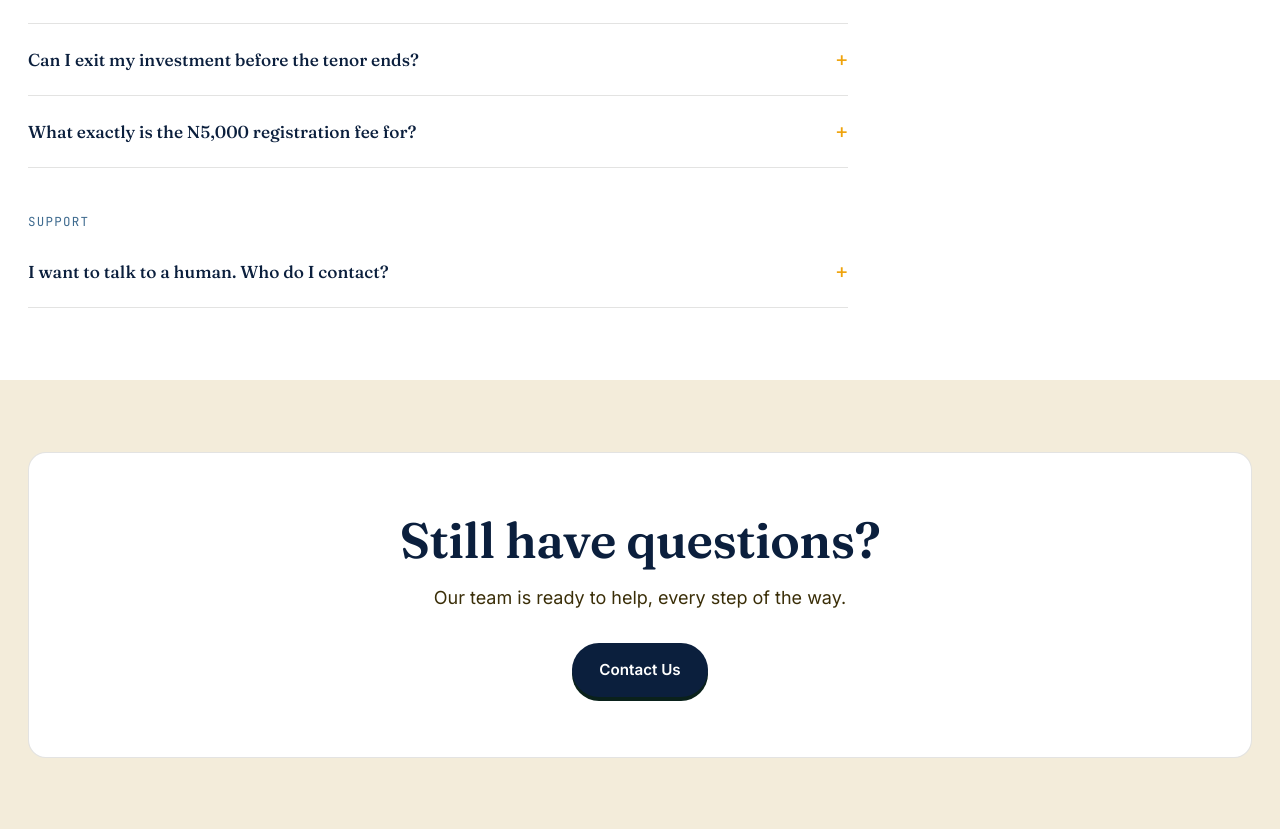
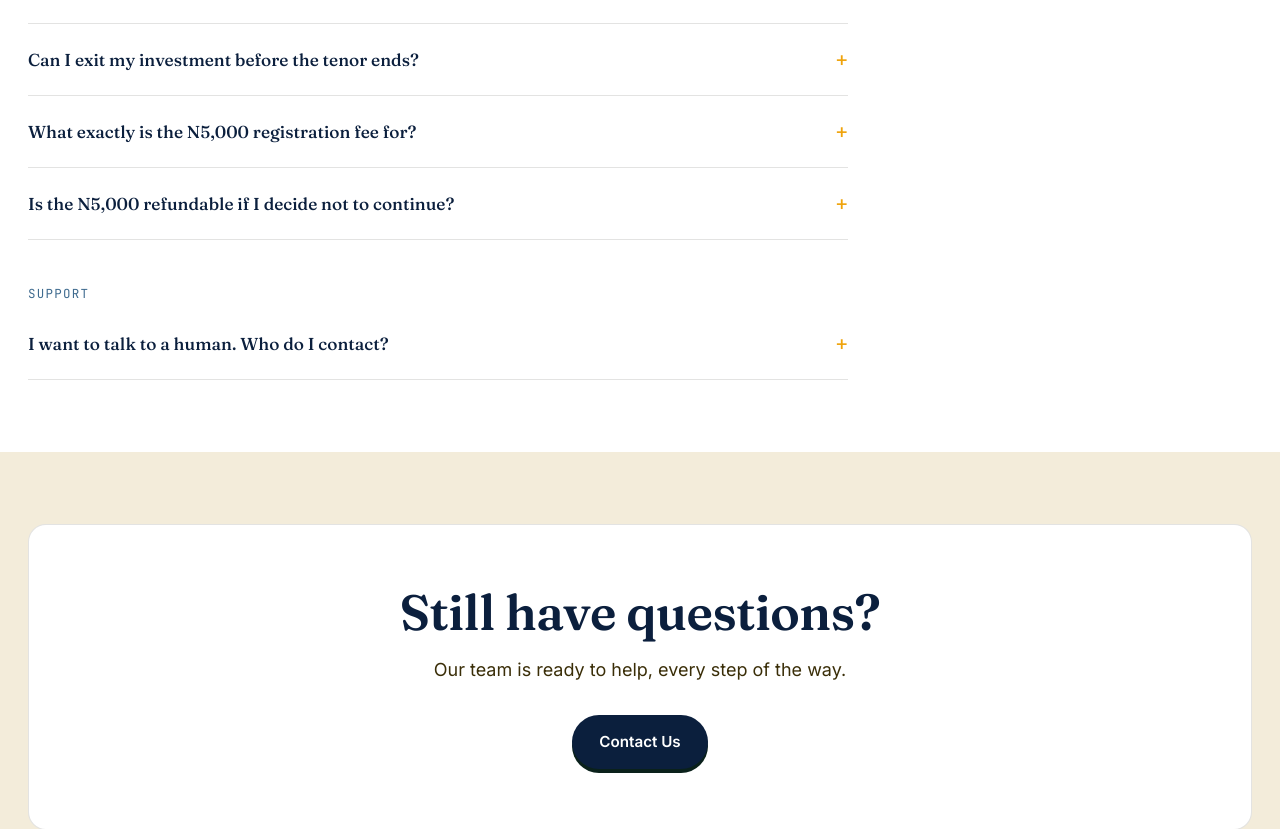
Before and after one commit to tuna204/smile-microfinance-system, a Flask app: page /faq in a window 1280 px wide. Shown: the part 2189-3018 px from the top of the page. Run offline with Flask 3, Linux system fonts and the light colour scheme.

Commit message:
Add FAQ about N5,000 registration fee refund policy

```diff
--- a/templates/public/faq.html
+++ b/templates/public/faq.html
@@ -79,6 +79,7 @@
       <div class="faq-item"><button class="faq-q"><span>Who should consider SMILE Investment?</span><span class="plus">+</span></button><div class="faq-a"><p>All could consider it - it's an opportunity for wealth creation.</p></div></div>
       <div class="faq-item"><button class="faq-q"><span>Can I exit my investment before the tenor ends?</span><span class="plus">+</span></button><div class="faq-a"><p>No. The tenor has to be completed. Fixed-tenor products do not allow early withdrawal.</p></div></div>
       <div class="faq-item"><button class="faq-q"><span>What exactly is the N5,000 registration fee for?</span><span class="plus">+</span></button><div class="faq-a"><p>It is an administrative fee</p></div></div>
+      <div class="faq-item"><button class="faq-q"><span>Is the N5,000 refundable if I decide not to continue?</span><span class="plus">+</span></button><div class="faq-a"><p>N5,000 is a non refundable registration fee. That's what makes you a registered member of Smile Multipurpose Cooperative Society Limited</p></div></div>
 
       <p class="faq-cat">Support</p>
       <div class="faq-item">
```
